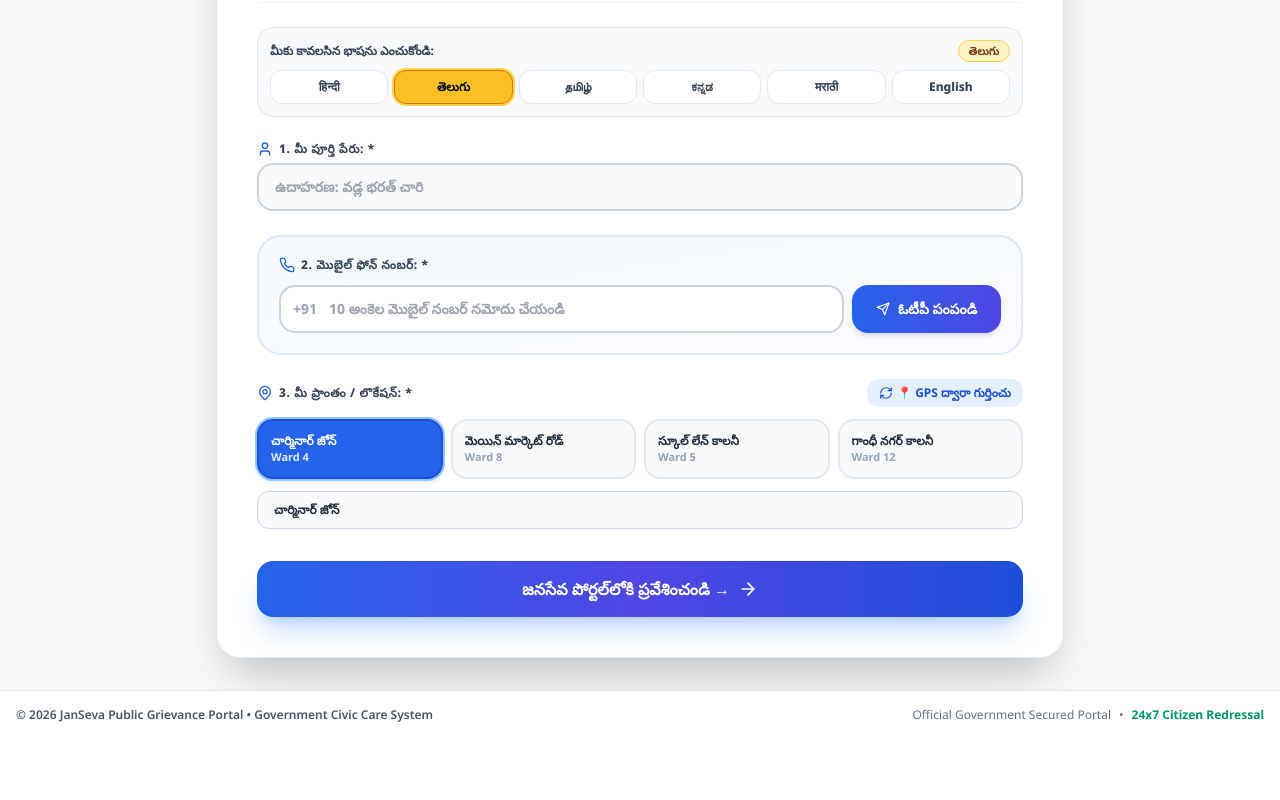
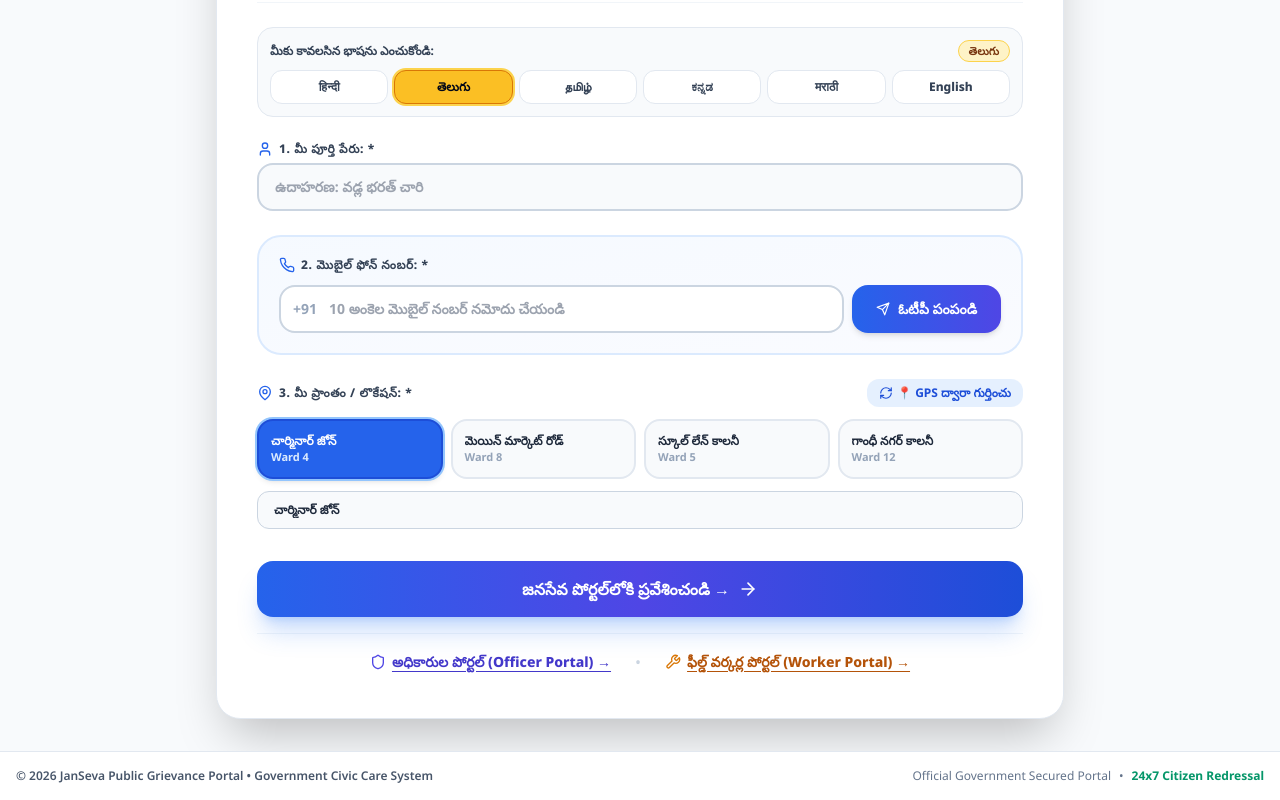
Before and after one commit to vadlabharathchary03-byte/IQX24-SMARTCIVIC, a React (Vite) app in the folder frontend/: page / in a window 1280 px wide. Shown: the part 318-1118 px from the top of the page. Before the commit the page ends 1057 px from the top, so only its background shows below. Built offline with nearby package versions, Linux system fonts and the light colour scheme.

Commit message:
feat: add Officer Portal and Worker Portal links below citizen login button

```diff
--- a/frontend/src/components/AuthPortal.jsx
+++ b/frontend/src/components/AuthPortal.jsx
@@ -228,6 +228,30 @@ const AUTH_STRINGS = {
     ta: 'உள்நுழைகிறது...',
     kn: 'ಲಾಗಿನ್ ಆಗುತ್ತಿದೆ...',
     mr: 'लॉगिन होत आहे...'
+  },
+  officerPortalLink: {
+    en: 'Municipal Officer Portal Access →',
+    te: 'అధికారుల పోర్టల్ (Officer Portal) →',
+    hi: 'अधिकारी पोर्टल (Officer Portal) →',
+    ta: 'அதிகாரி போர்ட்டல் (Officer Portal) →',
+    kn: 'ಅಧಿಕಾರಿ ಪೋರ್ಟಲ್ (Officer Portal) →',
+    mr: 'अधिकारी पोर्टल (Officer Portal) →'
+  },
+  workerPortalLink: {
+    en: 'Field Worker Portal Access →',
+    te: 'ఫీల్డ్ వర్కర్ల పోర్టల్ (Worker Portal) →',
+    hi: 'फील्ड वर्कर पोर्टल (Worker Portal) →',
+    ta: 'களப்பணியாளர் போர்ட்டல் (Worker Portal) →',
+    kn: 'ಕ್ಷೇತ್ರ ಕಾರ್ಯಕರ್ತರ ಪೋರ್ಟಲ್ (Worker Portal) →',
+    mr: 'फील्ड कामगार पोर्टल (Worker Portal) →'
+  },
+  citizenPortalLink: {
+    en: '← Back to Citizen Login',
+    te: '← పౌరుల లాగిన్‌కి తిరిగి వెళ్లండి',
+    hi: '← नागरिक लॉगिन पर वापस जाएं',
+    ta: '← குடிமக்கள் உள்நுழைவுக்குத் திரும்பு',
+    kn: '← ನಾಗರಿಕ ಲಾಗಿನ್‌ಗೆ ಹಿಂತಿರುಗಿ',
+    mr: '← नागरिक लॉगिनकडे परत जा'
   }
 };
 
@@ -858,6 +882,7 @@ export default function AuthPortal({ onLoginSuccess, currentLang, setLanguage })
                   </div>
                 </div>
 
+                <div className="pt-2 space-y-3">
                   <button
                     type="submit"
                     disabled={loading}
@@ -867,6 +892,24 @@ export default function AuthPortal({ onLoginSuccess, currentLang, setLanguage })
                     <span>{loading ? 'Authenticating Staff...' : 'Access Field Worker Dashboard'}</span>
                     <ArrowRight className="w-5 h-5" />
                   </button>
+
+                  <div className="pt-2 border-t border-amber-100 flex items-center justify-center">
+                    <button
+                      type="button"
+                      onClick={() => {
+                        setAuthView('citizen');
+                        setErrorMsg('');
+                        setSuccessNotice('');
+                        setTouchedErrors({});
+                        playAudioFeedback('click');
+                      }}
+                      className="inline-flex items-center space-x-1.5 font-black text-xs sm:text-sm text-blue-700 hover:text-blue-900 transition underline underline-offset-4 cursor-pointer py-1.5 px-3 rounded-xl hover:bg-blue-50"
+                    >
+                      <User className="w-4 h-4 text-blue-600" />
+                      <span>{t('citizenPortalLink')}</span>
+                    </button>
+                  </div>
+                </div>
               </form>
             </div>
           </div>
@@ -1032,6 +1075,7 @@ export default function AuthPortal({ onLoginSuccess, currentLang, setLanguage })
                   </div>
                 </div>
 
+                <div className="pt-2 space-y-3">
                   <button
                     type="submit"
                     disabled={loading}
@@ -1041,6 +1085,24 @@ export default function AuthPortal({ onLoginSuccess, currentLang, setLanguage })
                     <span>{loading ? 'Verifying Official Credentials...' : 'Access Authority Dashboard'}</span>
                     <ArrowRight className="w-5 h-5" />
                   </button>
+
+                  <div className="pt-2 border-t border-indigo-100 flex items-center justify-center">
+                    <button
+                      type="button"
+                      onClick={() => {
+                        setAuthView('citizen');
+                        setErrorMsg('');
+                        setSuccessNotice('');
+                        setTouchedErrors({});
+                        playAudioFeedback('click');
+                      }}
+                      className="inline-flex items-center space-x-1.5 font-black text-xs sm:text-sm text-blue-700 hover:text-blue-900 transition underline underline-offset-4 cursor-pointer py-1.5 px-3 rounded-xl hover:bg-blue-50"
+                    >
+                      <User className="w-4 h-4 text-blue-600" />
+                      <span>{t('citizenPortalLink')}</span>
+                    </button>
+                  </div>
+                </div>
               </form>
             </div>
           </div>
@@ -1374,8 +1436,8 @@ export default function AuthPortal({ onLoginSuccess, currentLang, setLanguage })
                   )}
                 </div>
 
-                {/* 4. SUBMIT LOGIN BUTTON */}
-                <div className="pt-2">
+                {/* 4. SUBMIT LOGIN BUTTON & OFFICER / WORKER PORTAL LINKS */}
+                <div className="pt-2 space-y-4">
                   <button
                     type="submit"
                     disabled={loading}
@@ -1384,6 +1446,41 @@ export default function AuthPortal({ onLoginSuccess, currentLang, setLanguage })
                     <span>{loading ? t('loggingIn') : t('btnLogin')}</span>
                     <ArrowRight className="w-5 h-5" />
                   </button>
+
+                  {/* Direct Officer & Worker Portal links under Citizen Login button */}
+                  <div className="pt-3 border-t border-slate-100 flex flex-col sm:flex-row items-center justify-center gap-3 text-center">
+                    <button
+                      type="button"
+                      onClick={() => {
+                        setAuthView('authority');
+                        setErrorMsg('');
+                        setSuccessNotice('');
+                        setTouchedErrors({});
+                        playAudioFeedback('click');
+                      }}
+                      className="inline-flex items-center space-x-1.5 font-black text-sm text-indigo-700 hover:text-indigo-900 transition underline underline-offset-4 cursor-pointer py-1.5 px-3 rounded-xl hover:bg-indigo-50"
+                    >
+                      <Shield className="w-4 h-4 text-indigo-600" />
+                      <span>{t('officerPortalLink')}</span>
+                    </button>
+
+                    <span className="text-slate-300 hidden sm:inline">•</span>
+
+                    <button
+                      type="button"
+                      onClick={() => {
+                        setAuthView('worker');
+                        setErrorMsg('');
+                        setSuccessNotice('');
+                        setTouchedErrors({});
+                        playAudioFeedback('click');
+                      }}
+                      className="inline-flex items-center space-x-1.5 font-black text-sm text-amber-700 hover:text-amber-900 transition underline underline-offset-4 cursor-pointer py-1.5 px-3 rounded-xl hover:bg-amber-50"
+                    >
+                      <Wrench className="w-4 h-4 text-amber-600" />
+                      <span>{t('workerPortalLink')}</span>
+                    </button>
+                  </div>
                 </div>
               </form>
             </div>
```
Also changed, not shown: 1 other file (tests, documents, lock files or other folders). Lines whose indentation alone changed are shown as unchanged.
